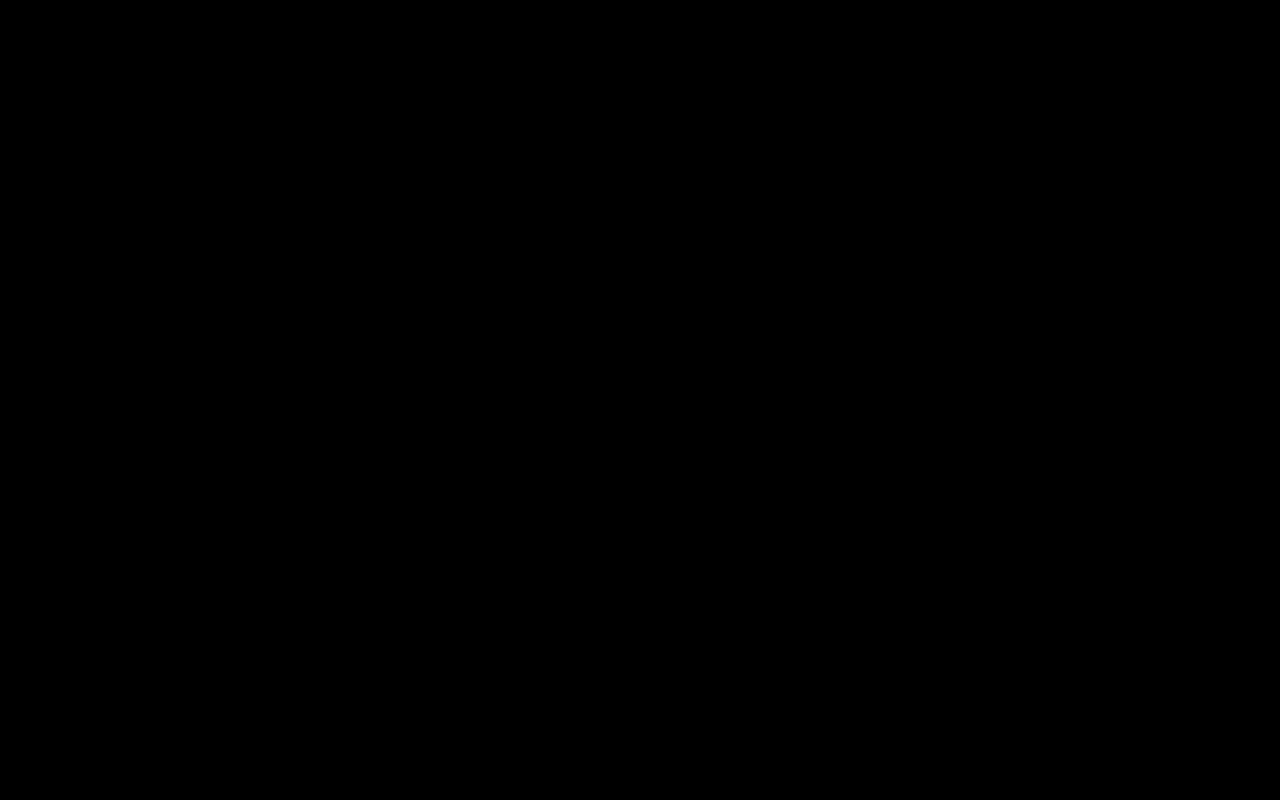
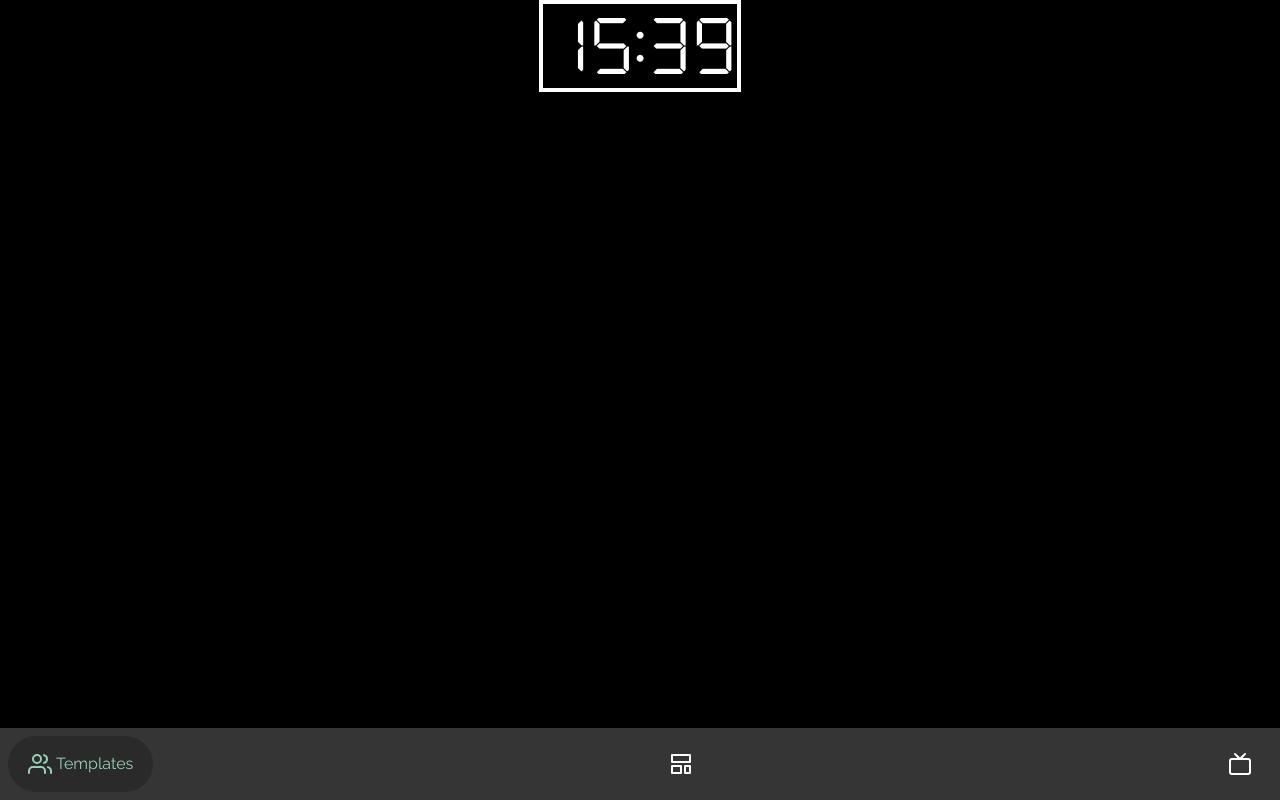
Before and after one commit to QuintenMuyllaert/DLC-Industry_Project, a React (Vite) app in the folder Frontend/: page /spectate in a window 1280 px wide. Before the commit this address had no page. Built offline with nearby package versions, Linux system fonts and the light colour scheme.

Commit message:
💄 Created empty spectate page

```diff
--- a/Frontend/src/App.tsx
+++ b/Frontend/src/App.tsx
@@ -5,6 +5,7 @@ import Score from "./pages/Score";
 import Search from "./pages/Search";
 import SearchError from "./pages/SearchError";
 import SearchSuccess from "./pages/SearchSuccess";
+import Spectate from "./pages/Spectate";
 
 import "./style/screen.scss";
 
@@ -19,6 +20,7 @@ export const App = () => {
 					<Route path="/search" element={<Search />} />
 					<Route path="/searcherror" element={<SearchError />} />
 					<Route path="/searchsuccess" element={<SearchSuccess />} />
+					<Route path="/spectate" element={<Spectate />} />
 				</Routes>
 			</div>
 		</Router>
--- a/Frontend/src/pages/SearchError.tsx
+++ b/Frontend/src/pages/SearchError.tsx
@@ -2,7 +2,7 @@ import { Link } from "react-router-dom";
 import { IconButton } from "../components/IconButton";
 import BottomTab from "../components/BottomTab";
 
-export const Search = () => {
+export const SearchError = () => {
 	return (
 		<>
 			<div className="p-search">
@@ -59,4 +59,4 @@ export const Search = () => {
 	);
 };
 
-export default Search;
+export default SearchError;
--- a/Frontend/src/pages/SearchSuccess.tsx
+++ b/Frontend/src/pages/SearchSuccess.tsx
@@ -2,7 +2,7 @@ import { Link } from "react-router-dom";
 import { IconButton } from "../components/IconButton";
 import BottomTab from "../components/BottomTab";
 
-export const Search = () => {
+export const SearchSuccess = () => {
 	return (
 		<>
 			<div className="p-search">
@@ -33,4 +33,4 @@ export const Search = () => {
 	);
 };
 
-export default Search;
+export default SearchSuccess;
--- /dev/null
+++ b/Frontend/src/pages/Spectate.tsx
@@ -0,0 +1,18 @@
+import { Link } from "react-router-dom";
+import { IconButton } from "../components/IconButton";
+import BottomTab from "../components/BottomTab";
+import Clock from "../components/Clock";
+
+export const Spectate = () => {
+	return (
+		<>
+			<div className="p-spectate">
+				<header></header>
+				<Clock time="15:39" />
+			</div>
+			<BottomTab />
+		</>
+	);
+};
+
+export default Spectate;
```
